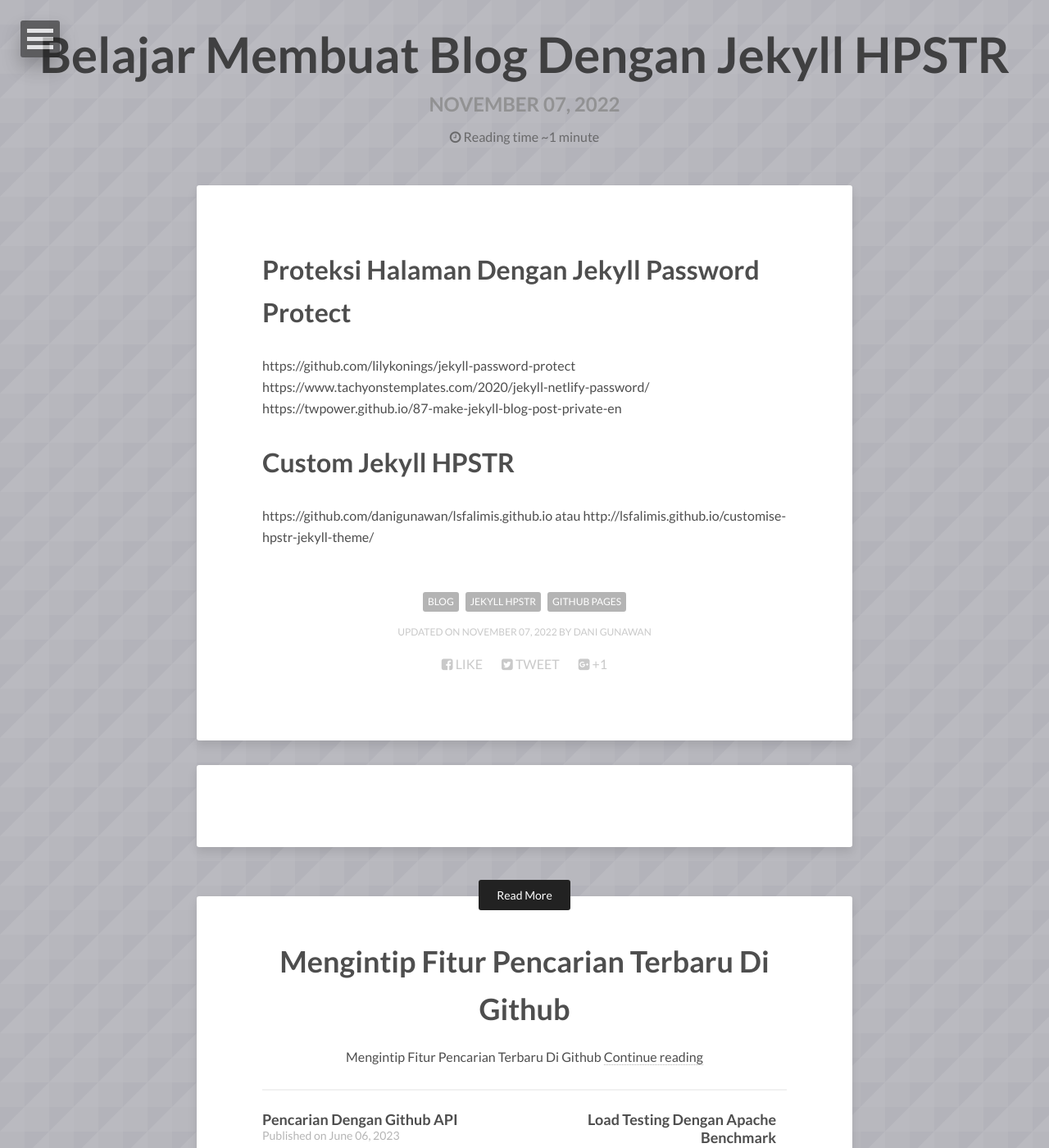
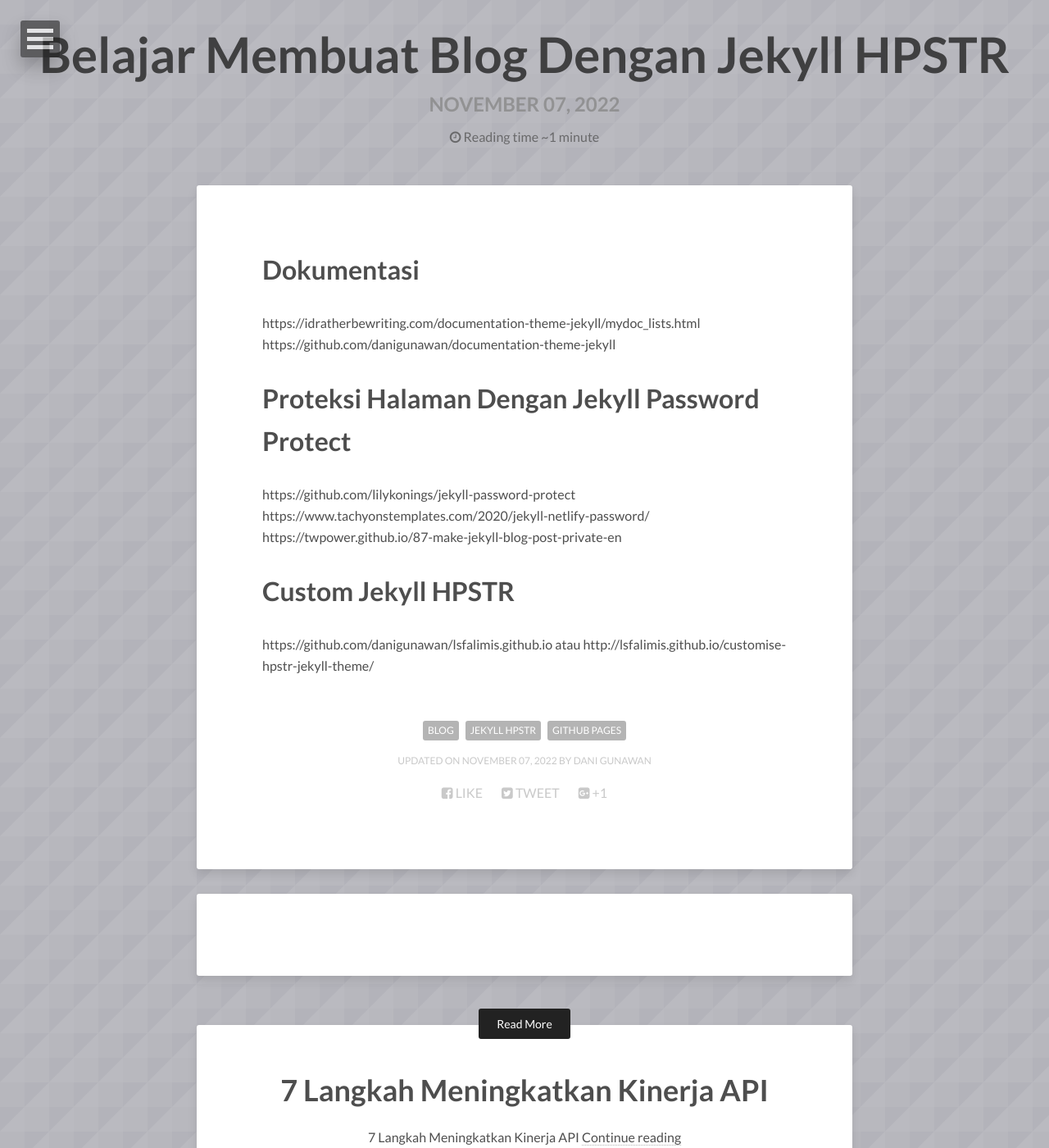
Before and after one commit to danigunawan/danigunawan.github.io, a Jekyll site: the page built from _posts/2022-11-07-belajar-membuat-blog-dengan-jekyll-hpstr.md, in a window 1280 px wide and 1400 px high. Shown: the whole window at 82% size. Built offline with Jekyll 4.4.1, drawn with Linux system fonts in a browser that asks for light colours; nearby versions of some CDN libraries; comment, search, counter and statistics services are not loaded; some of the changed lines change nothing that is shown; some of the changed text lies outside the part shown.

Commit message:
[ADD POSTING]

```diff
--- a/_posts/2022-11-07-belajar-membuat-blog-dengan-jekyll-hpstr.md
+++ b/_posts/2022-11-07-belajar-membuat-blog-dengan-jekyll-hpstr.md
@@ -12,6 +12,10 @@
 date: 2022-11-7T17:00:28+07:00
 ---
 
+# Dokumentasi
+https://idratherbewriting.com/documentation-theme-jekyll/mydoc_lists.html
+https://github.com/danigunawan/documentation-theme-jekyll
+
 # Proteksi Halaman Dengan Jekyll Password Protect
 https://github.com/lilykonings/jekyll-password-protect
 https://www.tachyonstemplates.com/2020/jekyll-netlify-password/
--- /dev/null
+++ b/_posts/2023-06-22-7-langkah-meningkatkan-kinerja-api.md
@@ -0,0 +1,32 @@
+---
+layout: post
+title: 7 Langkah Meningkatkan Kinerja API
+modified: 2023-06-22T17:00:28+07:00
+categories:
+description: "7 Langkah Meningkatkan Kinerja API"
+tags: [api tweaking, api performance, api]
+image:
+  background: triangular.png
+comments: true
+share: true
+date: 2023-06-22T17:00:28+07:00
+---
+
+![7_langkah_meningkatkan_kinerja_api](/images/2023/7_langkah_meningkatkan_kinerja_api.jpg)
+
+API merupakan tulang punggung dari aplikasi modern, dan kinerjanya sangat penting untuk pengalaman pengguna yang baik.
+
+API yang lambat dapat menyebabkan pengguna frustrasi, keranjang belanja ditinggalkan, dan pendapatan hilang.
+
+Berikut ini adalah 7 langkah yang dapat Anda lakukan untuk meningkatkan kinerja API Anda:
+
+1.  <b>Gunakan caching</b>. Caching adalah cara yang baik untuk meningkatkan kinerja API
+Anda dengan menyimpan data yang sering diminta di memori. Ini berarti bahwa saat pengguna meminta data tersebut lagi, data tersebut dapat disajikan dengan lebih cepat.
+1.  <b>Gunakan pencatatan (logging)</b> secara asinkron. Pencatatan (logging) penting untuk debugging dan troubleshooting, tetapi juga dapat memperlambat API Anda. Dengan menggunakan pencatatan (logging) secara asinkron, Anda dapat menunda pencatatan permintaan hingga setelah permintaan tersebut selesai. Hal ini dapat signifikan meningkatkan kinerja API Anda.
+1.  <b>Kompresi payload</b>. Kompresi payload juga dapat membantu meningkatkan kinerja API Anda dengan mengurangi jumlah data yang perlu ditransfer. Hal ini terutama penting untuk API yang mentransfer jumlah data yang besar, seperti gambar atau video.
+1.  <b>Gunakan pool koneksi</b>. Pool koneksi dapat membantu meningkatkan kinerja API Anda dengan memanfaatkan kembali koneksi ke database dan sumber daya lainnya. Hal ini dapat mengurangi waktu yang dibutuhkan untuk membuat koneksi baru, yang dapat berdampak signifikan pada kinerja keseluruhan API Anda.
+1.  <b>Gunakan paginasi</b>. Paginasi adalah cara untuk memecah dataset besar menjadi bagian-bagian kecil. Hal ini dapat membantu meningkatkan kinerja API Anda dengan mengurangi jumlah data yang perlu ditransfer dalam setiap permintaan.
+1.  <b>Optimalkan database Anda</b>. Jika API Anda mengakses database, Anda dapat meningkatkan kinerjanya dengan mengoptimalkan database Anda. Ini termasuk hal-hal seperti membuat indeks pada data Anda dan menggunakan mesin database yang tepat sesuai kebutuhan Anda.
+1.  <b>Gunakan keseimbangan beban (load balancing)</b>. Keseimbangan beban dapat membantu meningkatkan kinerja API Anda dengan mendistribusikan lalu lintas ke beberapa server. Hal ini dapat membantu mencegah satu server tertentu menjadi terlalu terbebani, yang dapat menyebabkan masalah kinerja.
+
+Dengan mengikuti langkah-langkah ini, Anda dapat meningkatkan kinerja API Anda dan memberikan pengalaman pengguna yang lebih baik bagi pelanggan Anda.
```
Also changed, not shown: images/2023/7_langkah_meningkatkan_kinerja_api.jpg (added).
